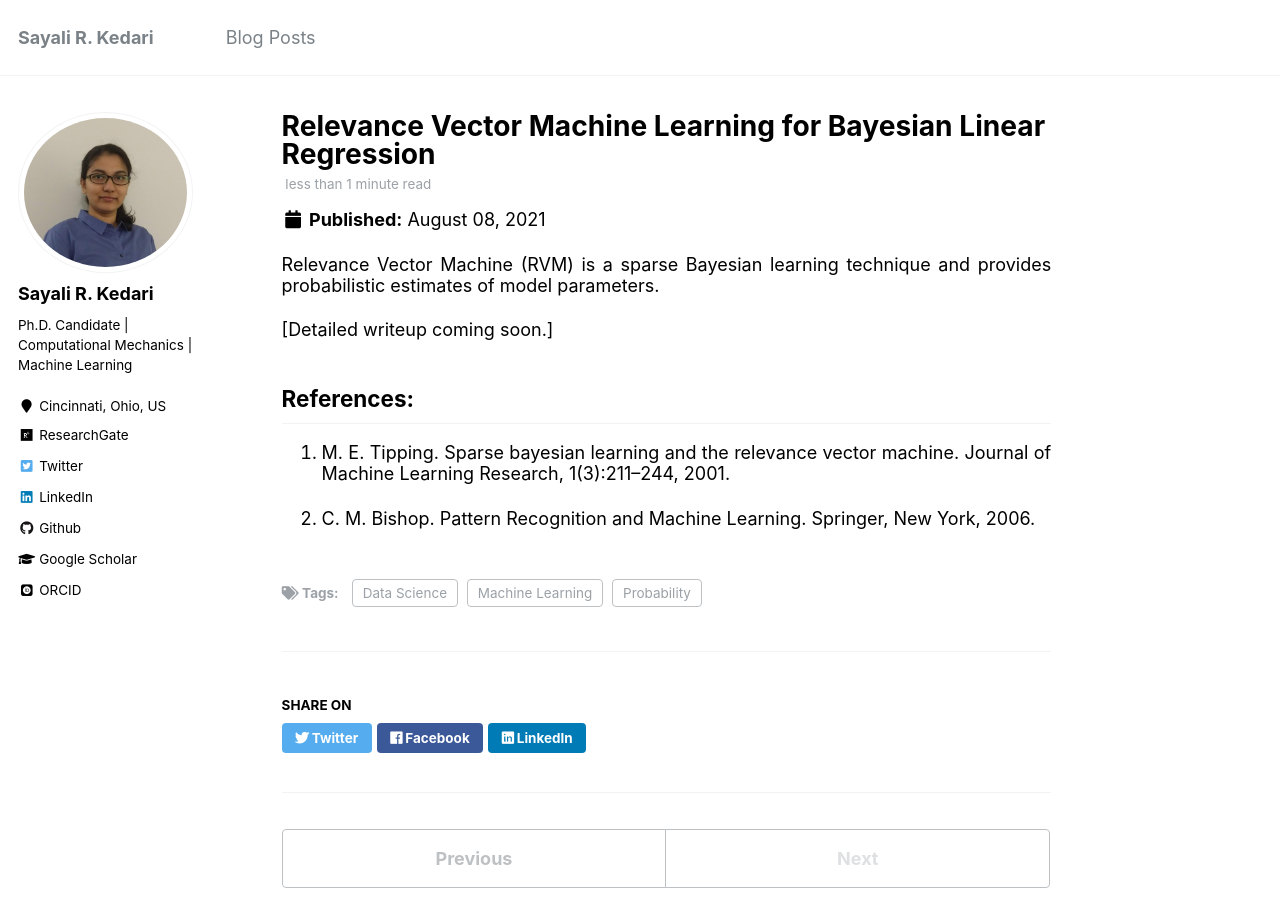
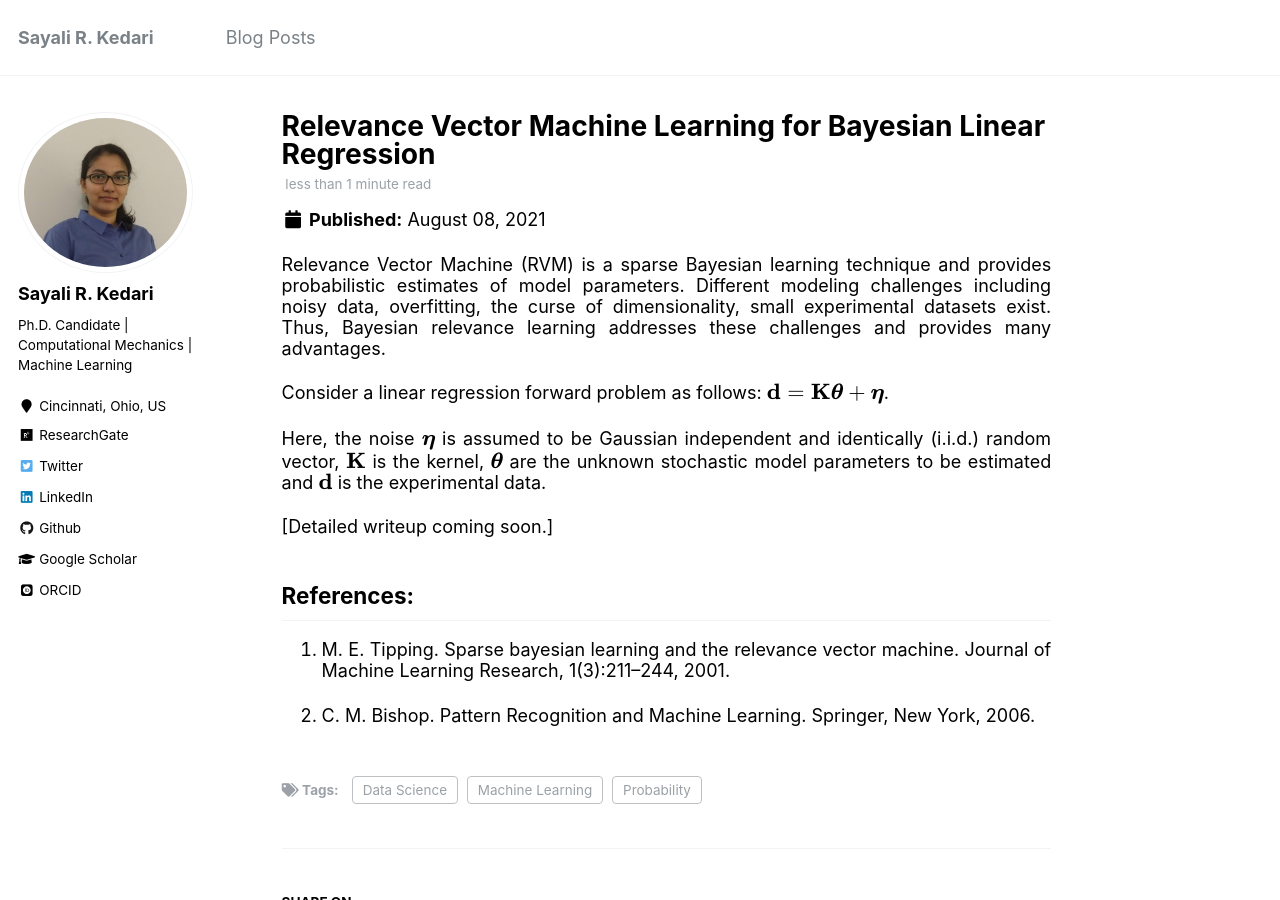
Before and after one commit to sayalirked/sayalirked.github.io, a Jekyll site: the page built from _posts/2021-08-08-relevance-vector-machine.md, in a window 1280 px wide and 900 px high. Built offline with Jekyll 4.4.1, drawn with Linux system fonts in a browser that asks for light colours; some web fonts are replaced; formulas are drawn with MathJax 3; comment, search, counter and statistics services are not loaded.

Commit message:
update rvm model descr

```diff
--- a/_posts/2021-08-08-relevance-vector-machine.md
+++ b/_posts/2021-08-08-relevance-vector-machine.md
@@ -10,7 +10,11 @@ tags:
   - Data Science
 ---
 
-Relevance Vector Machine (RVM) is a sparse Bayesian learning technique and provides probabilistic estimates of model parameters.
+Relevance Vector Machine (RVM) is a sparse Bayesian learning technique and provides probabilistic estimates of model parameters. Different modeling challenges including noisy data, overfitting, the curse of dimensionality, small experimental datasets exist. Thus, Bayesian relevance learning addresses these challenges and provides many advantages.
+
+Consider a linear regression forward problem as follows: $$\mathbf{d} = \mathbf{K} \boldsymbol{\theta} + \boldsymbol{\eta}$$.
+
+Here, the noise $$\boldsymbol{\eta}$$ is assumed to be Gaussian independent and identically (i.i.d.) random vector, $$\mathbf{K}$$ is the kernel, $$\boldsymbol{\theta}$$ are the unknown stochastic model parameters to be estimated and $$\mathbf{d}$$ is the experimental data.
 
 [Detailed writeup coming soon.]
 
```
